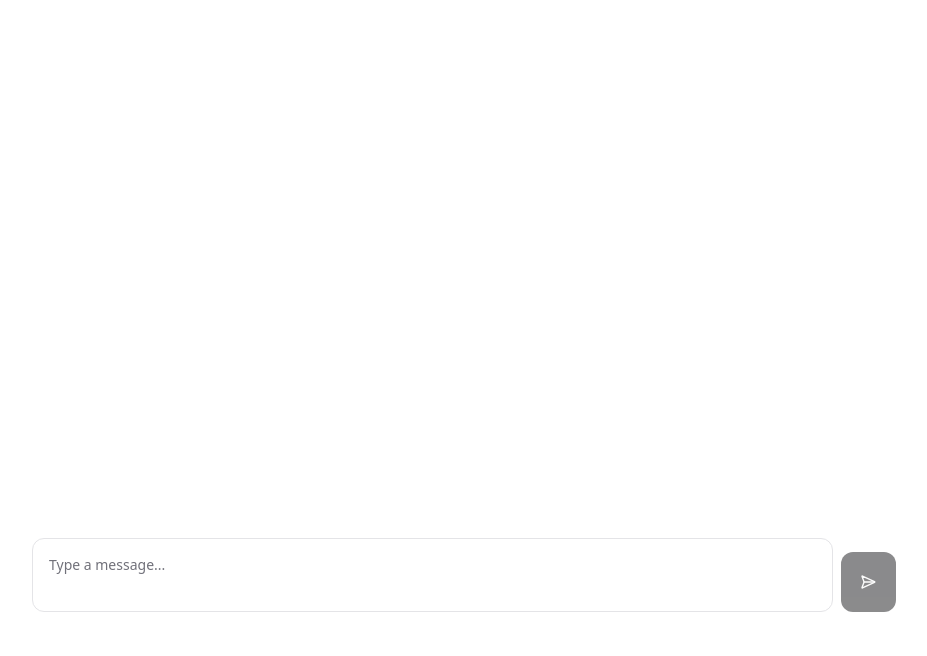
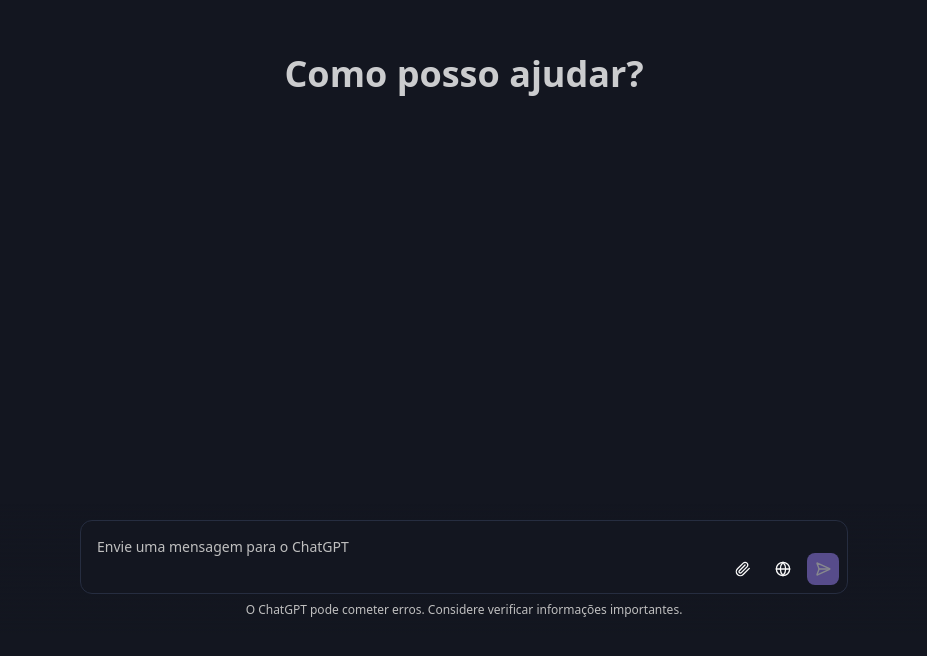
Before and after one commit to mmonsopsi/chatgpt-clone-wizard-02, a React (Vite) app: page / in a window 1280 px wide. Shown: the part 166-822 px from the top of the page, without its empty margins (176-1103 px from the left). Built offline with nearby package versions, Linux system fonts and the light colour scheme.

Commit message:
Improve UI to resemble ChatGPT
[skip gpt_engineer]

```diff
--- a/src/components/ChatInput.tsx
+++ b/src/components/ChatInput.tsx
@@ -1,6 +1,6 @@
 import { Button } from "@/components/ui/button";
 import { Textarea } from "@/components/ui/textarea";
-import { SendHorizontal } from "lucide-react";
+import { SendHorizontal, Paperclip, Globe } from "lucide-react";
 import { useState, KeyboardEvent } from "react";
 
 interface ChatInputProps {
@@ -26,23 +26,46 @@ export const ChatInput = ({ onSend, disabled }: ChatInputProps) => {
   };
 
   return (
-    <div className="flex w-full max-w-4xl items-end gap-2 p-4 mx-auto">
+    <div className="fixed bottom-0 left-0 right-0 bg-gradient-to-t from-background to-background/0 p-4">
+      <div className="mx-auto max-w-3xl">
+        <div className="relative flex items-end gap-2 rounded-xl border bg-background p-2">
           <Textarea
             value={message}
             onChange={(e) => setMessage(e.target.value)}
             onKeyDown={handleKeyDown}
-        placeholder="Type a message..."
-        className="min-h-[60px] max-h-[200px] resize-none rounded-xl bg-background p-4 focus-visible:ring-1"
+            placeholder="Envie uma mensagem para o ChatGPT"
+            className="min-h-[20px] max-h-[200px] resize-none bg-transparent border-0 p-2 focus-visible:ring-0"
             disabled={disabled}
           />
+          <div className="flex items-center gap-2">
+            <Button
+              size="icon"
+              variant="ghost"
+              className="h-8 w-8 rounded-lg hover:bg-secondary"
+            >
+              <Paperclip className="h-5 w-5" />
+            </Button>
+            <Button
+              size="icon"
+              variant="ghost"
+              className="h-8 w-8 rounded-lg hover:bg-secondary"
+            >
+              <Globe className="h-5 w-5" />
+            </Button>
             <Button
               onClick={handleSend}
               disabled={!message.trim() || disabled}
               size="icon"
-        className="h-[60px] w-[60px] rounded-xl bg-primary hover:bg-primary/90"
+              className="h-8 w-8 rounded-lg bg-primary hover:bg-primary/90"
             >
-        <SendHorizontal className="h-6 w-6" />
+              <SendHorizontal className="h-5 w-5" />
             </Button>
+          </div>
+        </div>
+        <div className="mt-2 text-center text-xs text-muted-foreground">
+          O ChatGPT pode cometer erros. Considere verificar informações importantes.
+        </div>
+      </div>
     </div>
   );
 };
--- a/src/index.css
+++ b/src/index.css
@@ -4,38 +4,38 @@
 
 @layer base {
   :root {
-    --background: 0 0% 100%;
-    --foreground: 240 10% 3.9%;
+    --background: 225 25% 10%;
+    --foreground: 0 0% 98%;
 
-    --card: 0 0% 100%;
-    --card-foreground: 240 10% 3.9%;
+    --card: 225 25% 12%;
+    --card-foreground: 0 0% 98%;
 
-    --popover: 0 0% 100%;
-    --popover-foreground: 240 10% 3.9%;
+    --popover: 225 25% 12%;
+    --popover-foreground: 0 0% 98%;
 
-    --primary: 240 5.9% 10%;
+    --primary: 252 87% 74%;
     --primary-foreground: 0 0% 98%;
 
-    --secondary: 240 4.8% 95.9%;
-    --secondary-foreground: 240 5.9% 10%;
+    --secondary: 225 25% 15%;
+    --secondary-foreground: 0 0% 98%;
 
-    --muted: 240 4.8% 95.9%;
-    --muted-foreground: 240 3.8% 46.1%;
+    --muted: 225 25% 15%;
+    --muted-foreground: 0 0% 75%;
 
-    --accent: 240 4.8% 95.9%;
-    --accent-foreground: 240 5.9% 10%;
+    --accent: 225 25% 15%;
+    --accent-foreground: 0 0% 98%;
 
     --destructive: 0 84.2% 60.2%;
     --destructive-foreground: 0 0% 98%;
 
-    --border: 240 5.9% 90%;
-    --input: 240 5.9% 90%;
-    --ring: 240 5.9% 10%;
+    --border: 225 25% 20%;
+    --input: 225 25% 20%;
+    --ring: 252 87% 74%;
 
     --radius: 0.75rem;
 
-    --chat-user: 234 89% 74%;
-    --chat-assistant: 0 0% 98%;
+    --chat-user: 252 87% 74%;
+    --chat-assistant: 225 25% 15%;
   }
 }
 
@@ -54,7 +54,7 @@
 }
 
 .message-content {
-  @apply relative rounded-2xl px-4 py-3 text-sm transition-all duration-200;
+  @apply relative rounded-2xl px-4 py-3 text-sm transition-all duration-200 max-w-3xl mx-auto;
 }
 
 .user-message {
@@ -62,7 +62,7 @@
 }
 
 .assistant-message {
-  @apply bg-chat-assistant shadow-sm;
+  @apply bg-chat-assistant text-foreground;
 }
 
 .typing-indicator span {
--- a/src/pages/Index.tsx
+++ b/src/pages/Index.tsx
@@ -15,13 +15,12 @@ const Index = () => {
 
   const simulateResponse = async (userMessage: string) => {
     setIsTyping(true);
-    // Simulate API delay
     await new Promise((resolve) => setTimeout(resolve, 1000));
     setMessages((prev) => [
       ...prev,
       {
         role: "assistant",
-        content: `I received your message: "${userMessage}". This is a simulated response. To make this chatbot functional, you'll need to integrate it with an AI service like OpenAI's API.`,
+        content: `Recebi sua mensagem: "${userMessage}". Esta é uma resposta simulada. Para tornar este chatbot funcional, você precisará integrá-lo com um serviço de IA como a API da OpenAI.`,
       },
     ]);
     setIsTyping(false);
@@ -35,11 +34,16 @@ const Index = () => {
   return (
     <div className="flex min-h-screen flex-col bg-background">
       <motion.main
-        className="flex-1 py-4"
+        className="flex-1"
         initial={{ opacity: 0 }}
         animate={{ opacity: 1 }}
         transition={{ duration: 0.5 }}
       >
+        {messages.length === 0 && (
+          <div className="flex h-[60vh] items-center justify-center">
+            <h1 className="text-4xl font-bold text-foreground/80">Como posso ajudar?</h1>
+          </div>
+        )}
         <div className="chat-container flex flex-col gap-6 overflow-y-auto px-4 py-4">
           {messages.map((message, index) => (
             <ChatMessage key={index} {...message} />
```
Lines whose indentation alone changed are shown as unchanged.
